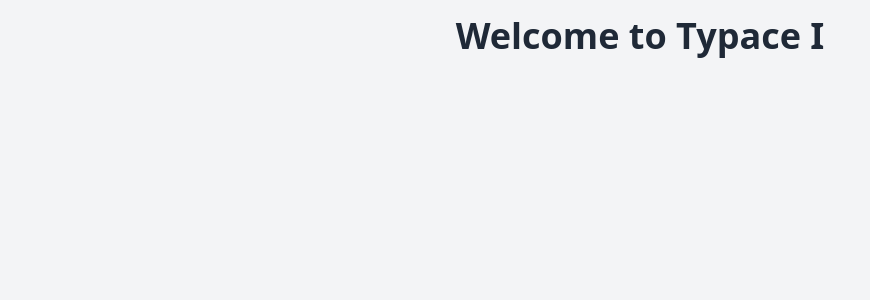
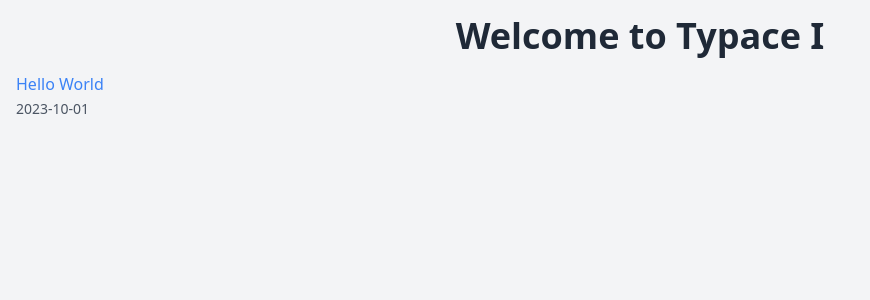
Before and after one commit to terryzhangxr/typace-i, a Next.js app: page / in a window 1280 px wide. Shown: the top 300 px of the page, without its empty margins (0-870 px from the left). Built offline with nearby package versions, Linux system fonts and the light colour scheme.

Commit message:
Update index.js

```diff
--- a/pages/index.js
+++ b/pages/index.js
@@ -1,9 +1,31 @@
-export default function Home() {
+import { getSortedPostsData } from '../lib/posts';
+
+export default function Home({ allPostsData }) {
   return (
     <div className="min-h-screen bg-gray-100 p-4">
       <h1 className="text-4xl font-bold text-center text-gray-800">
         Welcome to Typace I
       </h1>
+      <ul>
+        {allPostsData.map(({ slug, title, date }) => (
+          <li key={slug} className="my-4">
+            <a href={`/posts/${slug}`} className="text-blue-500 hover:underline">
+              {title}
+            </a>
+            <br />
+            <span className="text-sm text-gray-600">{date}</span>
+          </li>
+        ))}
+      </ul>
     </div>
   );
 }
+
+export async function getStaticProps() {
+  const allPostsData = getSortedPostsData();
+  return {
+    props: {
+      allPostsData,
+    },
+  };
+}
```
